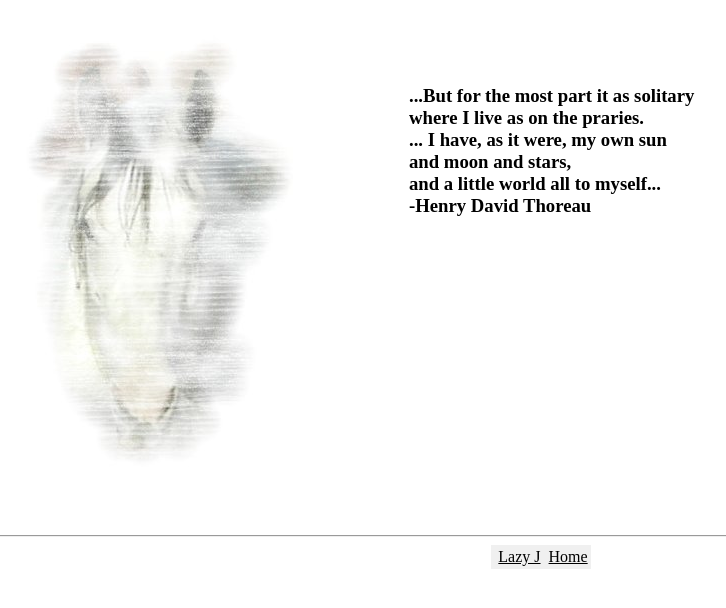
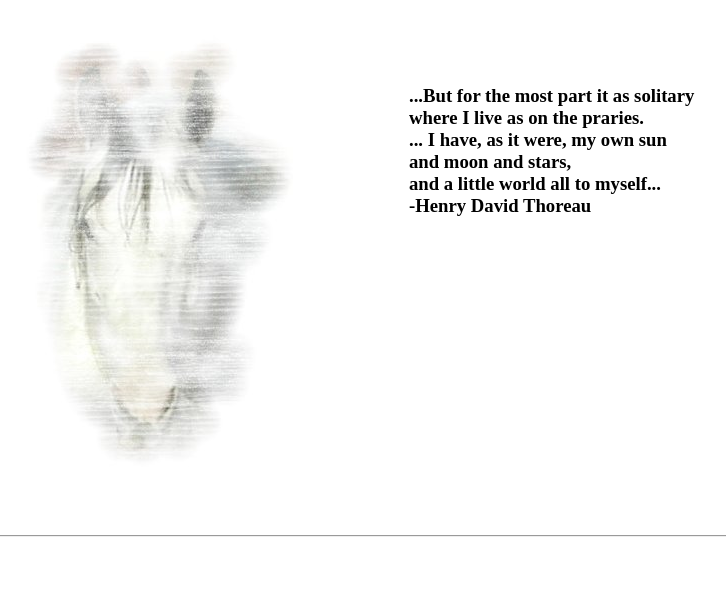
Before and after one commit to leweyhorse/leweyhorse.github.io, a plain HTML site: page index.html in a window 1280 px wide. Shown: the whole page, without its empty margins (99-825 px from the left). Drawn offline with Linux system fonts and the light colour scheme.

Commit message:
Update index.html

```diff
--- a/index.html
+++ b/index.html
@@ -32,9 +32,9 @@ and a little world all to myself...<br />
   </p>
   <hr>
   <div align="center">
-  <table bgcolor="#FOFOFO">
+  <!-- <table bgcolor="#FOFOFO">
   	 <th><td> <a href="lazyj.html">Lazy J</a>
-	 <th><td> <a href="../index.html">Home</a>
+	 <th><td> <a href="../index.html">Home</a> -->
 	<!-- <th><td> <a href="bacardi.htm">Bacardi</a>
 	  <th><td> <a href="bear.htm">Bear</a> -->
 	 <!-- <th><td> <a href="pics.htm">Pictures</a> -->
```
